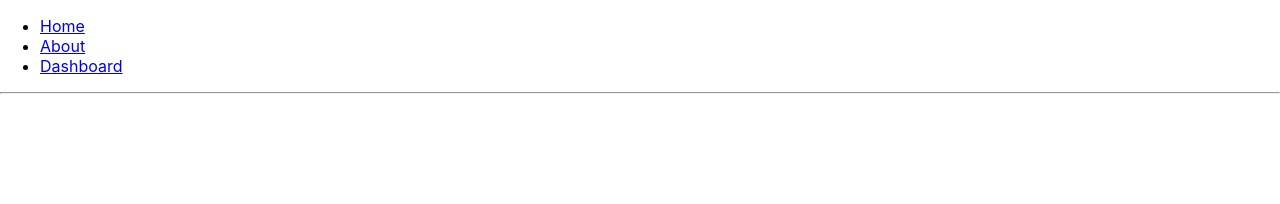
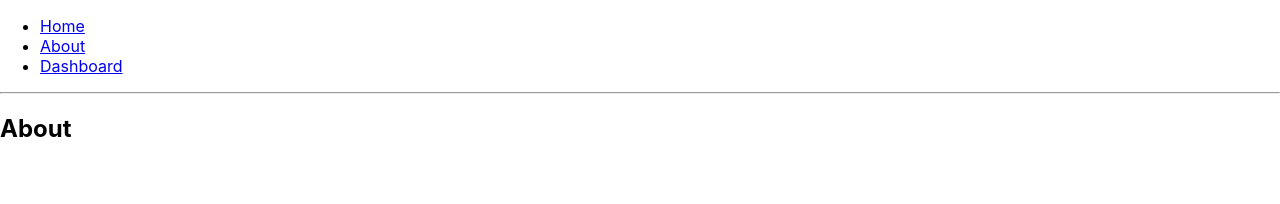
Before and after one commit to STEMuli-Tx/lti_consumer, a React (Create React App) app: page /lti/login in a window 1280 px wide. Shown: the top 204 px of the page. Built offline with nearby package versions, Linux system fonts and the light colour scheme.

Commit message:
MAJOR - fix route to match

```diff
--- a/src/App.js
+++ b/src/App.js
@@ -24,7 +24,7 @@ export default function App() {
           <Route exact path="/">
             <Form />
           </Route>
-          <Route path="/lti/auth">
+          <Route path="/lti/login">
             <About />
           </Route>
           <Route path="/dashboard">
```
